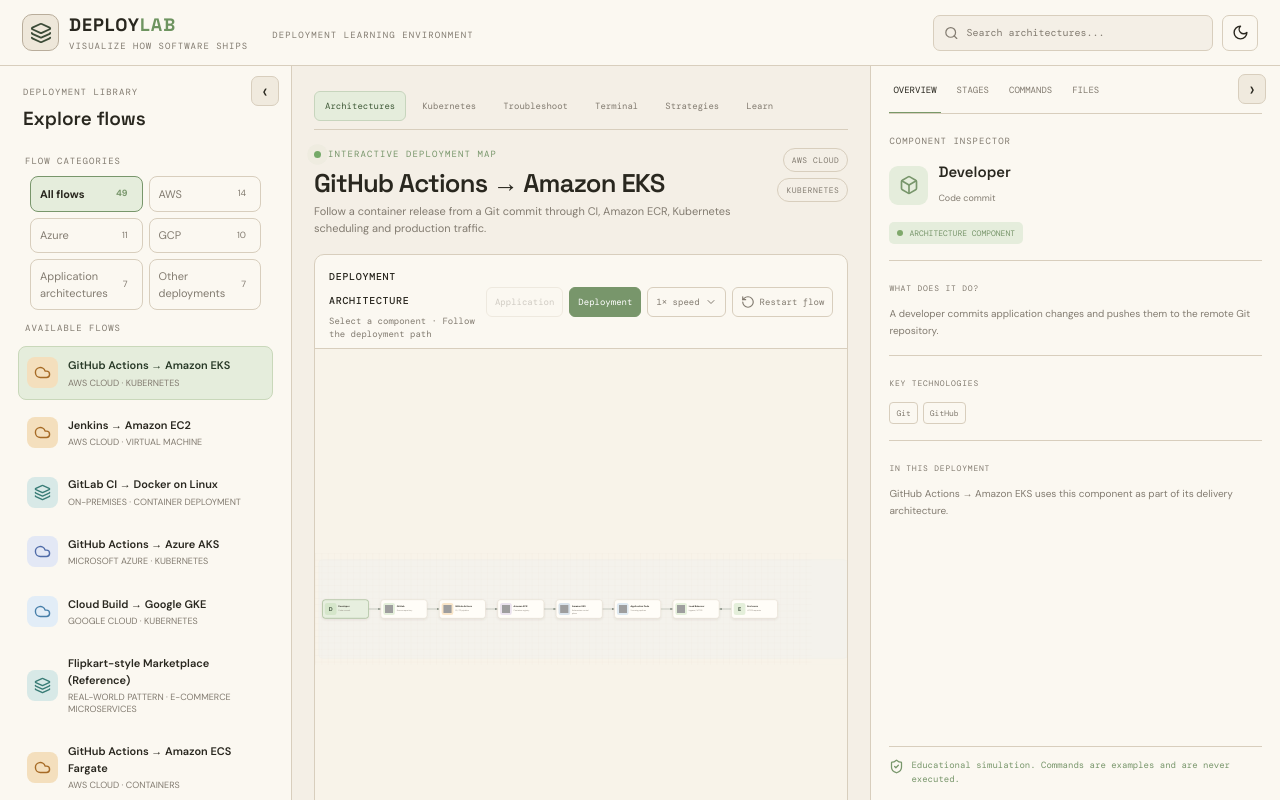
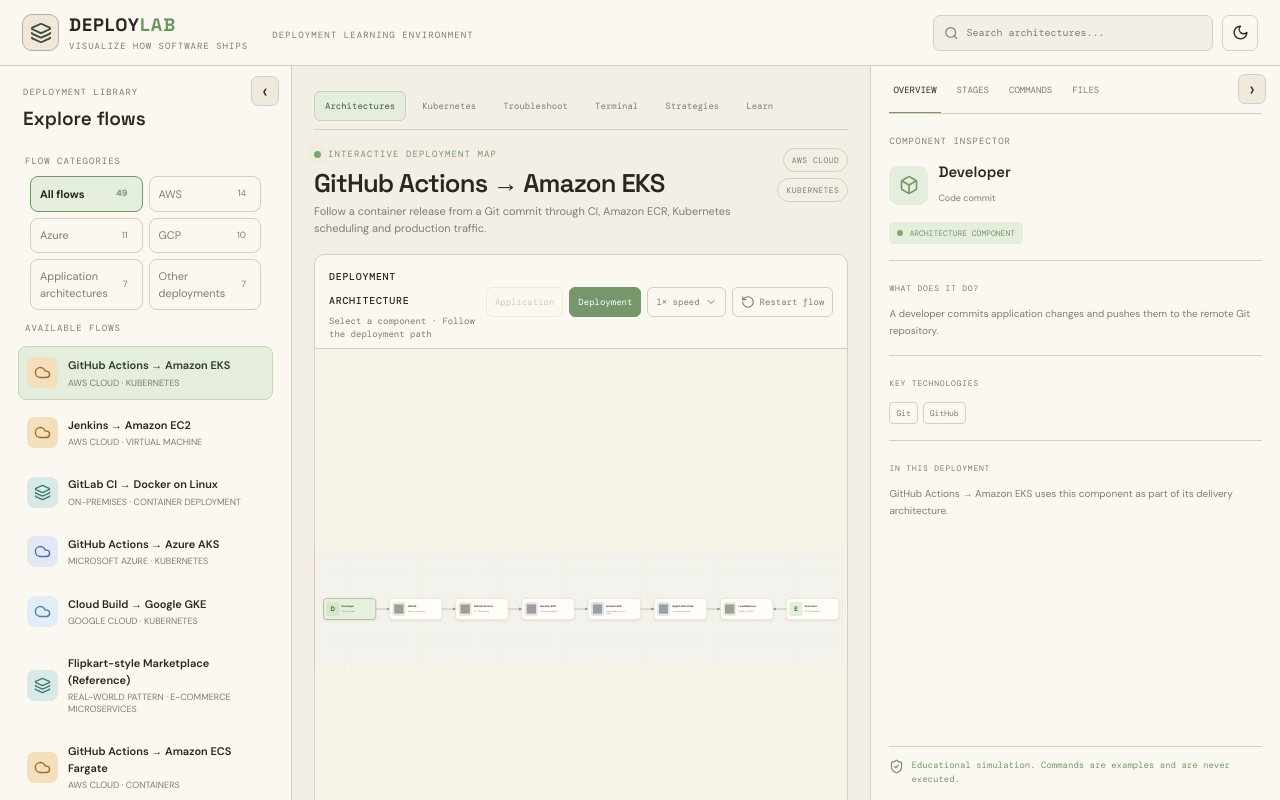
Before and after one commit to gajulatechi27/devops-deployment-explorer, a React (Vite) app: page / in a window 1280 px wide. Shown: the top 800 px of the page. Built offline with nearby package versions, Linux system fonts and the light colour scheme; grey boxes are pictures that could not be loaded.

Commit message:
fix: scale deployment maps to actual flow width

```diff
--- a/src/App.tsx
+++ b/src/App.tsx
@@ -649,6 +649,7 @@ function Scene({scenario,stageIndex,selected,playing,onSelect,tierMode=3,flowMod
  const activeStage=scenario.stages[stageIndex];
  const doneStages=stageIndex<0?[]:scenario.stages.slice(0,stageIndex);
  const nodes=scenario.nodes;
+ const sceneWidth=flowMode?(nodes.length<=7?1400:Math.max(1400,230+(nodes.length-1)*220)):1400;
  const nodeById=(id:string)=>nodes.find(n=>n.id===id)!;
  const route=(from:NodeDef,to:NodeDef)=>{
   const [x1,y1]=nodeXY(from,nodes,tierMode,flowMode),[x2,y2]=nodeXY(to,nodes,tierMode,flowMode);
@@ -665,14 +666,14 @@ function Scene({scenario,stageIndex,selected,playing,onSelect,tierMode=3,flowMod
   return `M ${startX} ${y1} H ${midX} V ${y2} H ${endX}`;
  };
  return <div className={flowMode?"architecture-2d flow-map":"architecture-2d"}>
-  <svg viewBox={`0 0 ${flowMode?Math.max(1400,245+nodes.length*220):1400} ${flowMode?420:600}`} preserveAspectRatio="xMidYMid meet" role="img" aria-label={scenario.name+" deployment architecture"}>
+  <svg viewBox={`0 0 ${sceneWidth} ${flowMode?420:600}`} preserveAspectRatio="xMidYMid meet" role="img" aria-label={scenario.name+" deployment architecture"}>
    <defs>
     <pattern id="map-grid" width="24" height="24" patternUnits="userSpaceOnUse"><path d="M 24 0 L 0 0 0 24" fill="none" stroke="#e9e0d2" strokeWidth="1"/></pattern>
     <marker id="route-arrow" markerWidth="10" markerHeight="10" refX="9" refY="5" markerUnits="userSpaceOnUse" orient="auto"><path d="M0,0 L10,5 L0,10 z" fill="#8b9388"/></marker>
     <filter id="card-shadow" x="-30%" y="-30%" width="160%" height="170%"><feDropShadow dx="0" dy="4" stdDeviation="4" floodColor="#554a38" floodOpacity=".12"/></filter>
    </defs>
-   <rect width={flowMode?Math.max(1400,245+nodes.length*220):1400} height={flowMode?420:600} fill="#f8f3e9"/><rect width={flowMode?Math.max(1400,230+nodes.length*205):1400} height={flowMode?420:600} fill="url(#map-grid)"/>
-   {flowMode?<g><rect x="14" y="24" width={Math.max(1372,231+nodes.length*220)} height="372" rx="14" fill="#edf1f3" opacity=".32" stroke="#d4dadd"/></g>:tierMode===2?<><rect x="14" y="92" width="1372" height="190" rx="14" fill="#e7eee5" opacity=".65" stroke="#c7d5c2"/><rect x="14" y="315" width="1372" height="265" rx="14" fill="#e9edf4" opacity=".72" stroke="#c9d2e2"/><text x="34" y="120" fontSize="13" fontWeight="700" fill="#526c50">TIER 1 · PRESENTATION / CLIENT</text><text x="34" y="343" fontSize="13" fontWeight="700" fill="#52617a">TIER 2 · APPLICATION + DATA</text></>:<><rect x="14" y="20" width="1372" height="165" rx="14" fill="#e7eee5" opacity=".65" stroke="#c7d5c2"/><rect x="14" y="205" width="1372" height="165" rx="14" fill="#e9edf4" opacity=".72" stroke="#c9d2e2"/><rect x="14" y="390" width="1372" height="190" rx="14" fill="#f3eadc" opacity=".72" stroke="#dfd0b8"/><text x="34" y="47" fontSize="13" fontWeight="700" fill="#526c50">TIER 1 · PRESENTATION</text><text x="34" y="232" fontSize="13" fontWeight="700" fill="#52617a">TIER 2 · APPLICATION / SERVICES</text><text x="34" y="417" fontSize="13" fontWeight="700" fill="#86683f">TIER 3 · DATA</text></>}
+   <rect width={sceneWidth} height={flowMode?420:600} fill="#f8f3e9"/><rect width={sceneWidth} height={flowMode?420:600} fill="url(#map-grid)"/>
+   {flowMode?<g><rect x="14" y="24" width={sceneWidth-28} height="372" rx="14" fill="#edf1f3" opacity=".32" stroke="#d4dadd"/></g>:tierMode===2?<><rect x="14" y="92" width="1372" height="190" rx="14" fill="#e7eee5" opacity=".65" stroke="#c7d5c2"/><rect x="14" y="315" width="1372" height="265" rx="14" fill="#e9edf4" opacity=".72" stroke="#c9d2e2"/><text x="34" y="120" fontSize="13" fontWeight="700" fill="#526c50">TIER 1 · PRESENTATION / CLIENT</text><text x="34" y="343" fontSize="13" fontWeight="700" fill="#52617a">TIER 2 · APPLICATION + DATA</text></>:<><rect x="14" y="20" width="1372" height="165" rx="14" fill="#e7eee5" opacity=".65" stroke="#c7d5c2"/><rect x="14" y="205" width="1372" height="165" rx="14" fill="#e9edf4" opacity=".72" stroke="#c9d2e2"/><rect x="14" y="390" width="1372" height="190" rx="14" fill="#f3eadc" opacity=".72" stroke="#dfd0b8"/><text x="34" y="47" fontSize="13" fontWeight="700" fill="#526c50">TIER 1 · PRESENTATION</text><text x="34" y="232" fontSize="13" fontWeight="700" fill="#52617a">TIER 2 · APPLICATION / SERVICES</text><text x="34" y="417" fontSize="13" fontWeight="700" fill="#86683f">TIER 3 · DATA</text></>}
    {scenario.links.map(([a,b],i)=>{const from=nodeById(a),to=nodeById(b),d=route(from,to);const active=activeStage?.from===a&&activeStage?.to===b;const done=doneStages.some(s=>s.from===a&&s.to===b);return <g key={i}><path d={d} fill="none" stroke={active?"#df913d":done?"#76a875":"#9aa094"} strokeWidth={active?3:2} strokeLinecap="round" markerEnd="url(#route-arrow)"/>{active&&playing&&<circle r="6" fill="#e68f36" stroke="#fff" strokeWidth="2"><animateMotion path={d} dur="2.2s" repeatCount="indefinite"/></circle>}</g>})}
    {nodes.map(n=>{const [x,y]=nodeXY(n,nodes,tierMode,flowMode);const active=n.id===activeStage?.node;const done=doneStages.some(s=>s.node===n.id);const icon=iconForNode(n);const titleLines=wrapNodeLabel(n.name,19,2);const subLines=wrapNodeLabel(n.sub,22,2);return <g key={n.id} transform={`translate(${x-87} ${y-35})`} onClick={()=>onSelect(n.id)} role="button" tabIndex={0} aria-label={"Select "+n.name} style={{cursor:"pointer"}} onKeyDown={e=>{if(e.key==="Enter"||e.key===" "){e.preventDefault();onSelect(n.id);}}}>
     <rect x="0" y="0" width="174" height="70" rx="11" fill={selected===n.id?"#e7efdf":"#fffdf8"} stroke={active?"#d58a38":selected===n.id?"#8ca77a":"#d9cebc"} strokeWidth={active?3:selected===n.id?2:1.3} filter="url(#card-shadow)"/>
```
